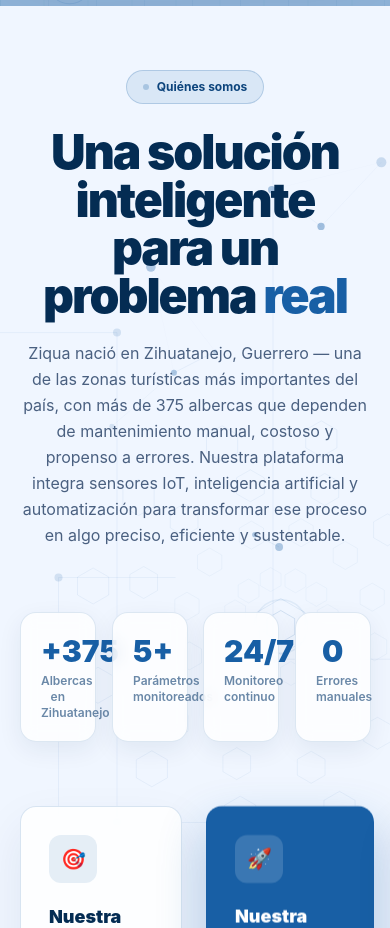
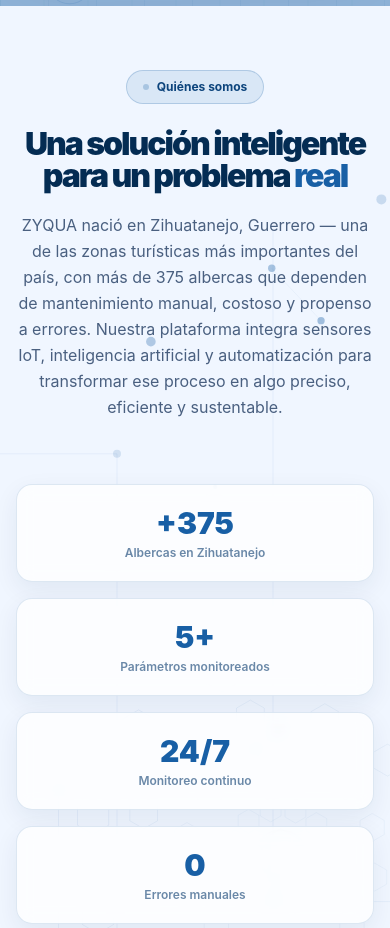
Before and after one commit to Gabriellsql/ziqua-web, a React (Vite) app: page / in a window 390 px wide. Shown: the part 1401-2329 px from the top of the page. Built offline with nearby package versions, Linux system fonts and the light colour scheme.

Commit message:
Make remaining ZYQUA sections responsive and standardize branding

```diff
--- a/src/components/QuienesSomos.jsx
+++ b/src/components/QuienesSomos.jsx
@@ -31,7 +31,7 @@ export default function QuienesSomos() {
     >
       <QuienesSomosBg />
 
-      <div className="relative z-10 max-w-6xl mx-auto px-12 py-24 w-full">
+      <div className="relative z-10 max-w-6xl mx-auto px-4 sm:px-6 lg:px-12 py-24 w-full">
 
         {/* Header */}
         <div className="text-center mb-16">
@@ -50,7 +50,7 @@ export default function QuienesSomos() {
 
           <motion.h2 {...fadeUp(0.1)}
             className="font-black leading-none tracking-tight mb-5"
-            style={{ fontSize: '48px', color: '#042C53', letterSpacing: '-2px' }}
+            style={{ fontSize: 'clamp(2rem, 5vw, 3rem)', color: '#042C53', letterSpacing: '-2px' }}
           >
             Una solución inteligente<br />
             para un problema <span style={{ color: '#185FA5' }}>real</span>
@@ -60,7 +60,7 @@ export default function QuienesSomos() {
             className="text-base leading-relaxed max-w-2xl mx-auto"
             style={{ color: '#4a6080' }}
           >
-            Ziqua nació en Zihuatanejo, Guerrero — una de las zonas turísticas más importantes
+            ZYQUA nació en Zihuatanejo, Guerrero — una de las zonas turísticas más importantes
             del país, con más de 375 albercas que dependen de mantenimiento manual, costoso y
             propenso a errores. Nuestra plataforma integra sensores IoT, inteligencia artificial
             y automatización para transformar ese proceso en algo preciso, eficiente y sustentable.
@@ -68,7 +68,7 @@ export default function QuienesSomos() {
         </div>
 
         {/* Stats */}
-        <div className="grid grid-cols-4 gap-4 mb-16">
+        <div className="grid grid-cols-1 sm:grid-cols-2 lg:grid-cols-4 gap-4 mb-16">
           {stats.map((s, i) => (
             <motion.div
               key={i}
@@ -93,7 +93,7 @@ export default function QuienesSomos() {
         </div>
 
         {/* Misión + Visión + Valores */}
-        <div className="flex gap-6 items-stretch">
+        <div className="flex flex-col lg:flex-row gap-6 items-stretch">
 
           {/* Misión */}
           <motion.div
```
